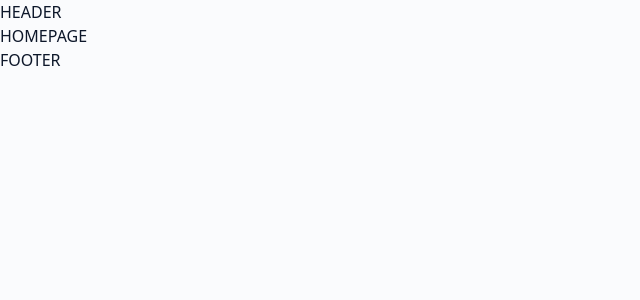
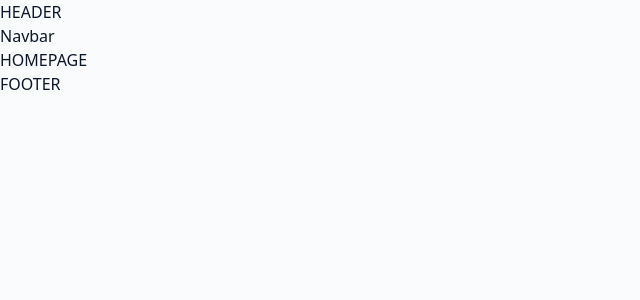
Before and after one commit to stefanosorrenti/portfolio, a React app: page / in a window 1280 px wide. Shown: the top 300 px of the page, without its empty margins (0-640 px from the left). Built offline with nearby package versions, Linux system fonts and the light colour scheme; the HTML template or start-up script is replaced by a standard one.

Commit message:
Add the Navbar component

```diff
--- a/src/components/AppHeader.jsx
+++ b/src/components/AppHeader.jsx
@@ -1,8 +1,12 @@
+import AppNavBar from "./AppNavBar";
+
 export default function AppHeader() {
 
     return (
 
-
-        <h1>HEADER</h1>
+        <>
+            <h1>HEADER</h1>
+            <AppNavBar />
+        </>
     )
 }
--- /dev/null
+++ b/src/components/AppNavBar.jsx
@@ -0,0 +1,9 @@
+export default function AppNavBar () {
+
+
+
+    return (
+
+        <h1>Navbar</h1>
+    )
+}
```
